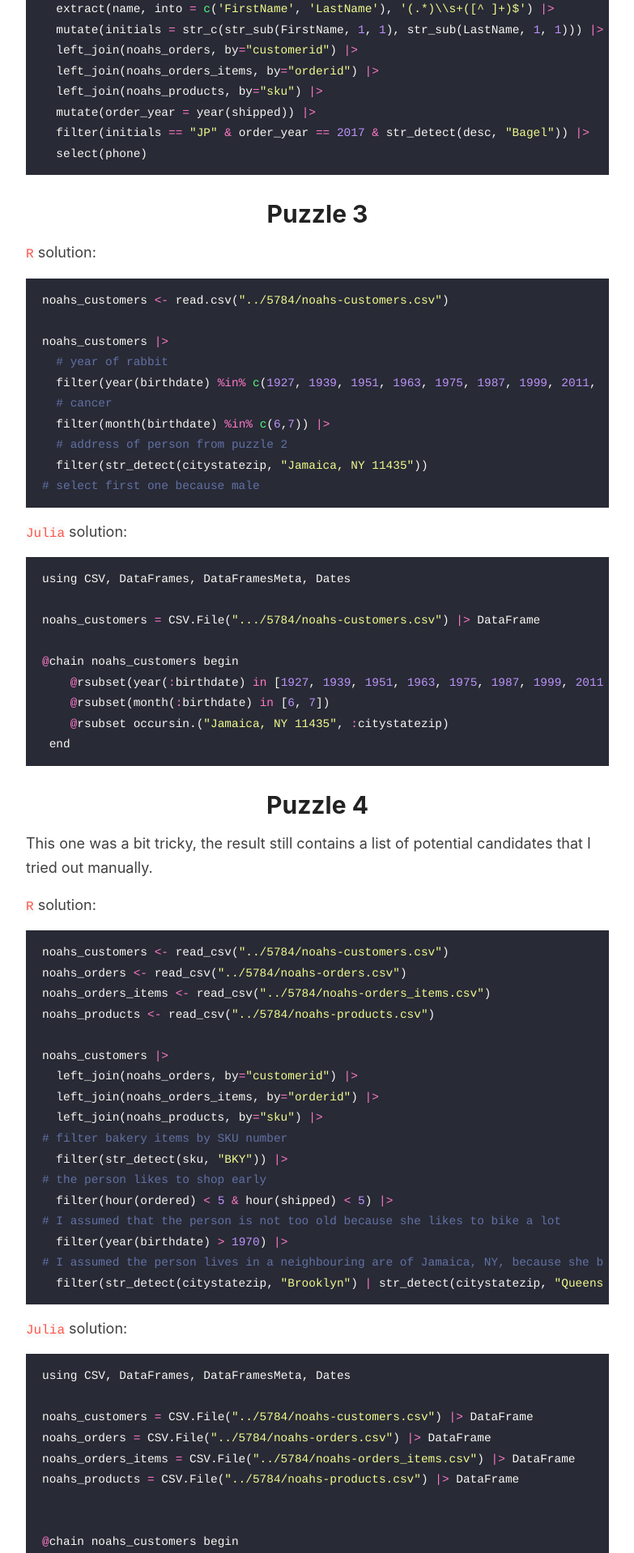
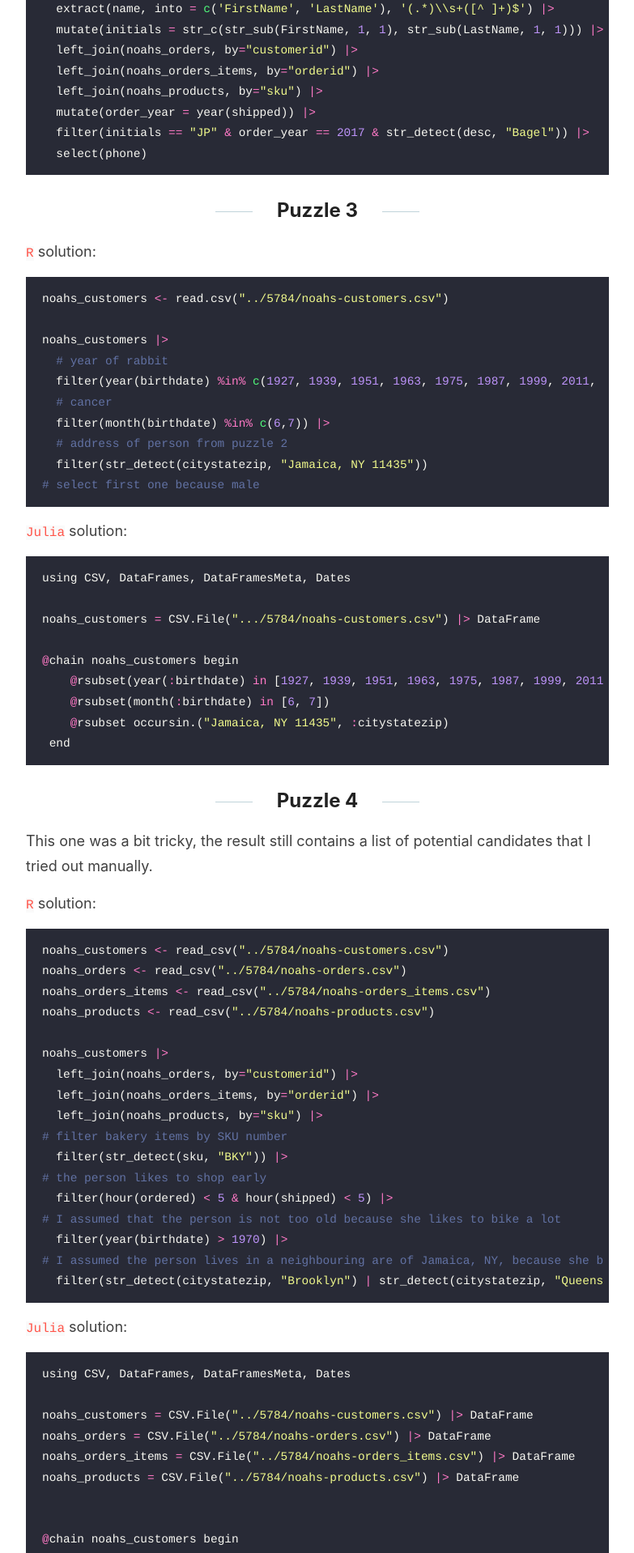
Before and after one commit to krz/krz.github.io, a Jekyll site: the page built from _posts/2023-12-08-hanukkah-of-data.md, in a window 1280 px wide. Shown: the part 2592-4510 px from the top of the page at 81% size, without its empty margins (248-1031 px from the left). Built offline with Jekyll 4.4.1, drawn with Linux system fonts in a browser that asks for light colours.

Commit message:
clean up

````diff
--- a/_posts/2023-12-08-hanukkah-of-data.md
+++ b/_posts/2023-12-08-hanukkah-of-data.md
@@ -97,7 +97,7 @@ noahs_customers |>
   select(phone)
 ```
 
-# Puzzle 3
+## Puzzle 3
 
 `R` solution:
 ```R
@@ -126,7 +126,7 @@ noahs_customers = CSV.File(".../5784/noahs-customers.csv") |> DataFrame
  end
 ```
 
-# Puzzle 4
+## Puzzle 4
 
 This one was a bit tricky, the result still contains a list of potential candidates that I tried out manually.
 
@@ -174,7 +174,7 @@ end
 # Renee Harmon 607-231-3605
 ```
 
-# Puzzle 5
+## Puzzle 5
 `Julia` solution
 ```R
 @chain noahs_customers begin
@@ -188,7 +188,7 @@ end
 # Nicole Wilson 631-507-6048
 ```
 
-# Puzzle 6
+## Puzzle 6
 `R` solution
 ```R
 noahs_customers |>
@@ -204,7 +204,7 @@ first()
 # Sherri Long 585-838-9161
 ```
 
-# Puzzle 7
+## Puzzle 7
 `Julia` solution
 ```R
 df = @chain noahs_customers begin
````
